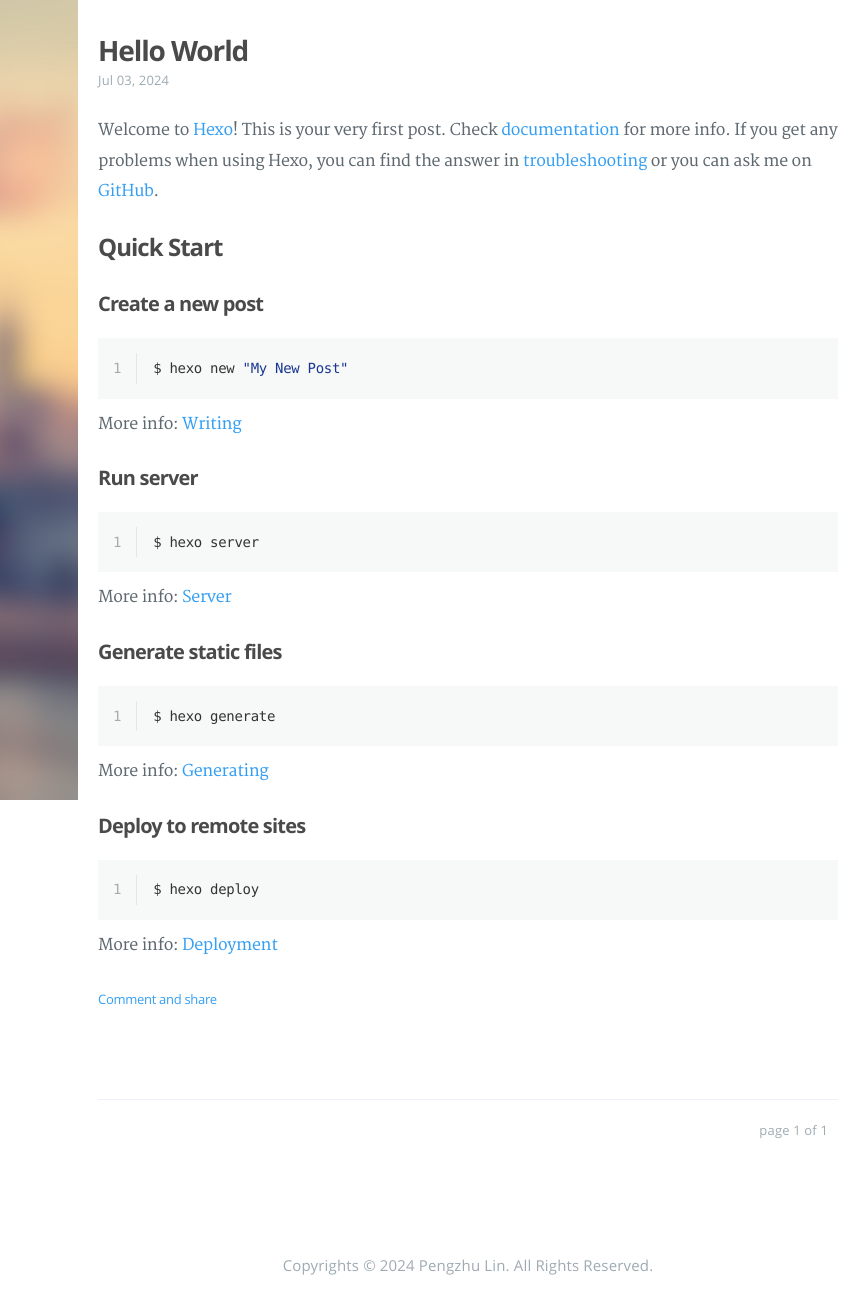
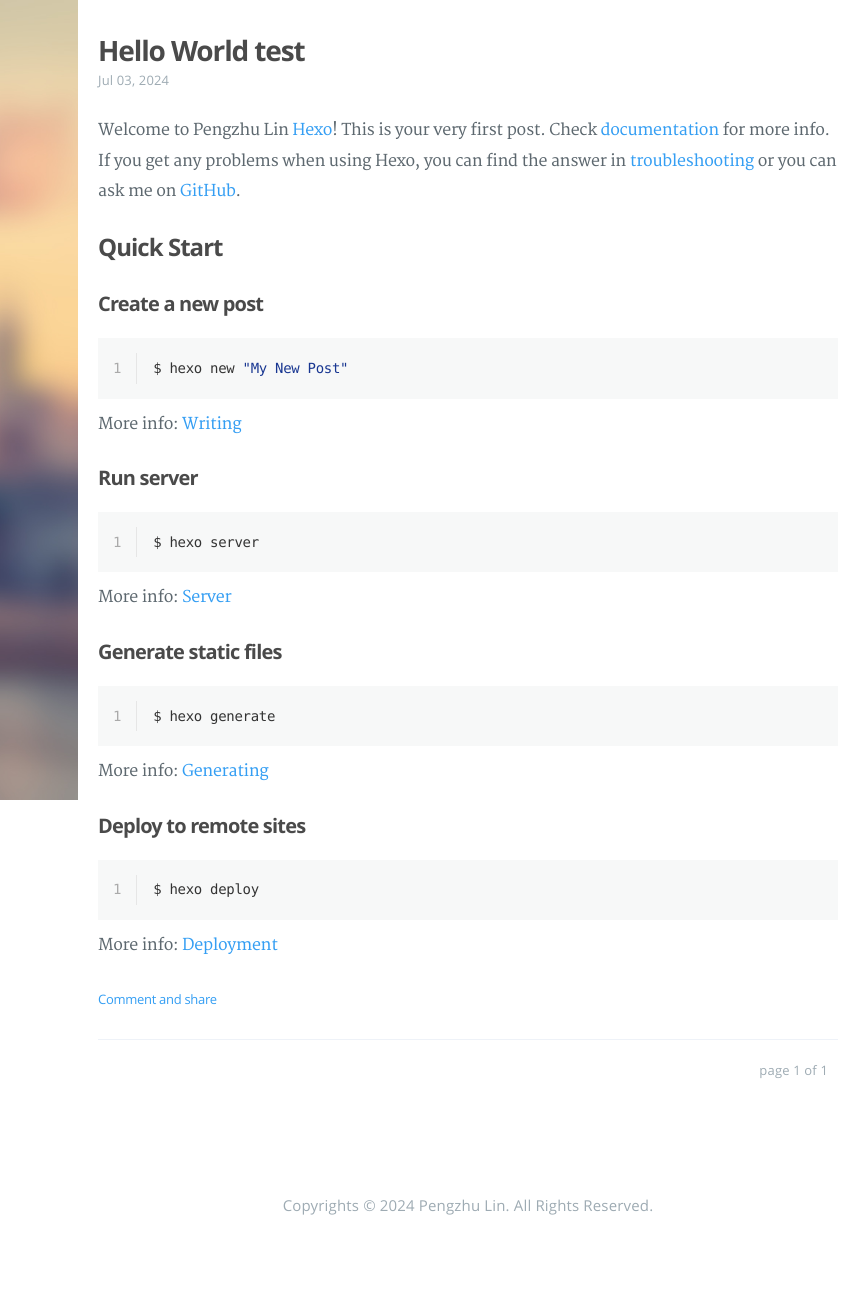
Before and after one commit to PengzhuLin/pengzhulin.github.io, a plain HTML site: page index.html in a window 1280 px wide. Shown: the full height of the page, 422-1280 px from the left. After the commit the page ends 1240 px from the top, so only its background shows below. Drawn offline with Linux system fonts and the light colour scheme.

Commit message:
Site updated: 2024-07-03 15:38:10

```diff
--- a/index.html
+++ b/index.html
@@ -285,9 +285,9 @@
                         <a
                             class="link-unstyled"
                             href="/2024/07/03/hello-world/"
-                            aria-label=": Hello World"
+                            aria-label=": Hello World test"
                         >
-                            Hello World
+                            Hello World test
                         </a>
 
                 </h1>
@@ -303,7 +303,7 @@
             </div>
 
                 <div class="postShorten-content">
-                    <p>Welcome to <a target="_blank" rel="noopener" href="https://hexo.io/">Hexo</a>! This is your very first post. Check <a target="_blank" rel="noopener" href="https://hexo.io/docs/">documentation</a> for more info. If you get any problems when using Hexo, you can find the answer in <a target="_blank" rel="noopener" href="https://hexo.io/docs/troubleshooting.html">troubleshooting</a> or you can ask me on <a target="_blank" rel="noopener" href="https://github.com/hexojs/hexo/issues">GitHub</a>.</p>
+                    <p>Welcome to Pengzhu Lin <a target="_blank" rel="noopener" href="https://hexo.io/">Hexo</a>! This is your very first post. Check <a target="_blank" rel="noopener" href="https://hexo.io/docs/">documentation</a> for more info. If you get any problems when using Hexo, you can find the answer in <a target="_blank" rel="noopener" href="https://hexo.io/docs/troubleshooting.html">troubleshooting</a> or you can ask me on <a target="_blank" rel="noopener" href="https://github.com/hexojs/hexo/issues">GitHub</a>.</p>
 <h2 id="Quick-Start"><a href="#Quick-Start" class="headerlink" title="Quick Start"></a>Quick Start</h2><h3 id="Create-a-new-post"><a href="#Create-a-new-post" class="headerlink" title="Create a new post"></a>Create a new post</h3><figure class="highlight bash"><table><tr><td class="gutter"><pre><span class="line">1</span><br></pre></td><td class="code"><pre><span class="line">$ hexo new <span class="string">&quot;My New Post&quot;</span></span><br></pre></td></tr></table></figure>
 
 <p>More info: <a target="_blank" rel="noopener" href="https://hexo.io/docs/writing.html">Writing</a></p>
@@ -336,16 +336,6 @@
                 </div>
 
         </div>
-
-            <a
-                href="/2024/07/03/hello-world/"
-                aria-label=": Hello World"
-            >
-                <div class="postShorten-thumbnailimg">
-                    <img alt="" src=""/>
-                </div>
-            </a>
-
 
     </article>
 
```
Also changed, not shown: 2024/07/03/hello-world/index.html (+8 -8 lines), archives/2024/07/index.html (+3 -13 lines), archives/2024/index.html (+3 -13 lines), archives/index.html (+3 -13 lines).
